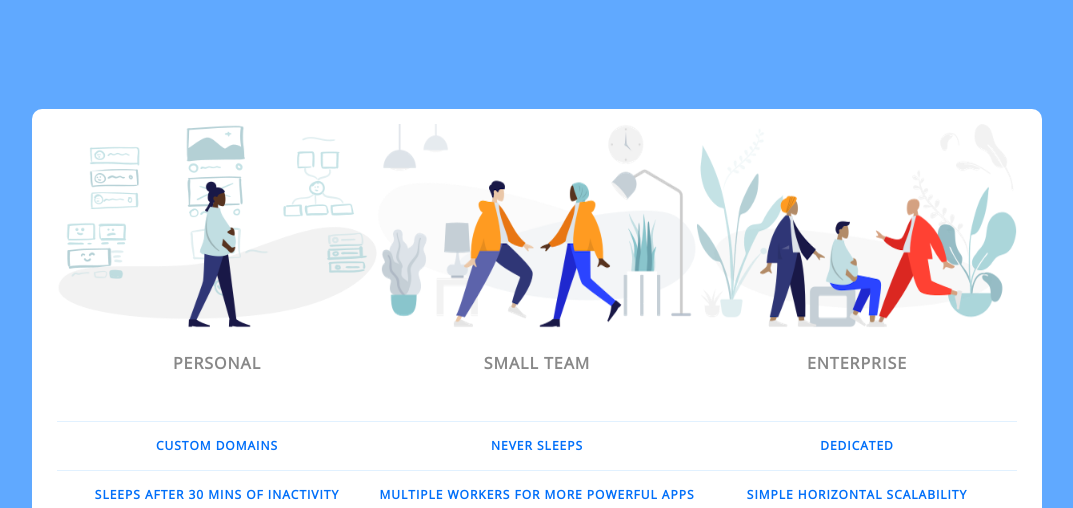
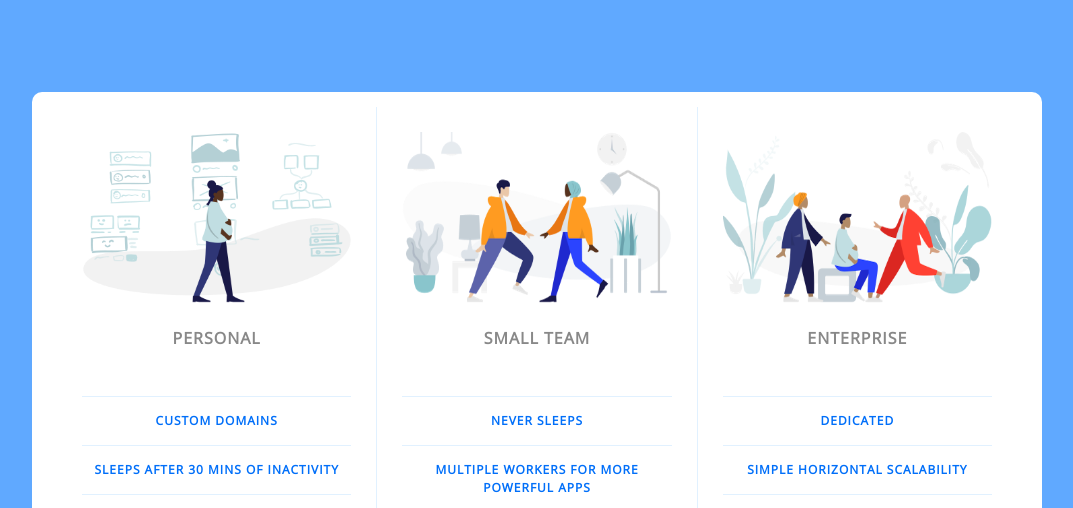
Before and after one commit to AminaTheUnicorn/Pricing-Pancel, a plain HTML site: page index.html in a window 1280 px wide. Shown: the top 508 px of the page, without its empty margins (103-1176 px from the left). Drawn offline with nearby package versions, Linux system fonts and the light colour scheme.

Commit message:
completed media query

```diff
--- a/app.css
+++ b/app.css
@@ -220,4 +220,12 @@ background-color:#e1f1ff ;
     .panel{
         flex-direction: row;
     }
+    .pricing-plan{
+        border-bottom: none;
+        padding: 25px;
+        border-right: 1px solid #e1f1ff;
+    }
+    .pricing-plan:last-child{
+        border: none;
+    }
 }
```
